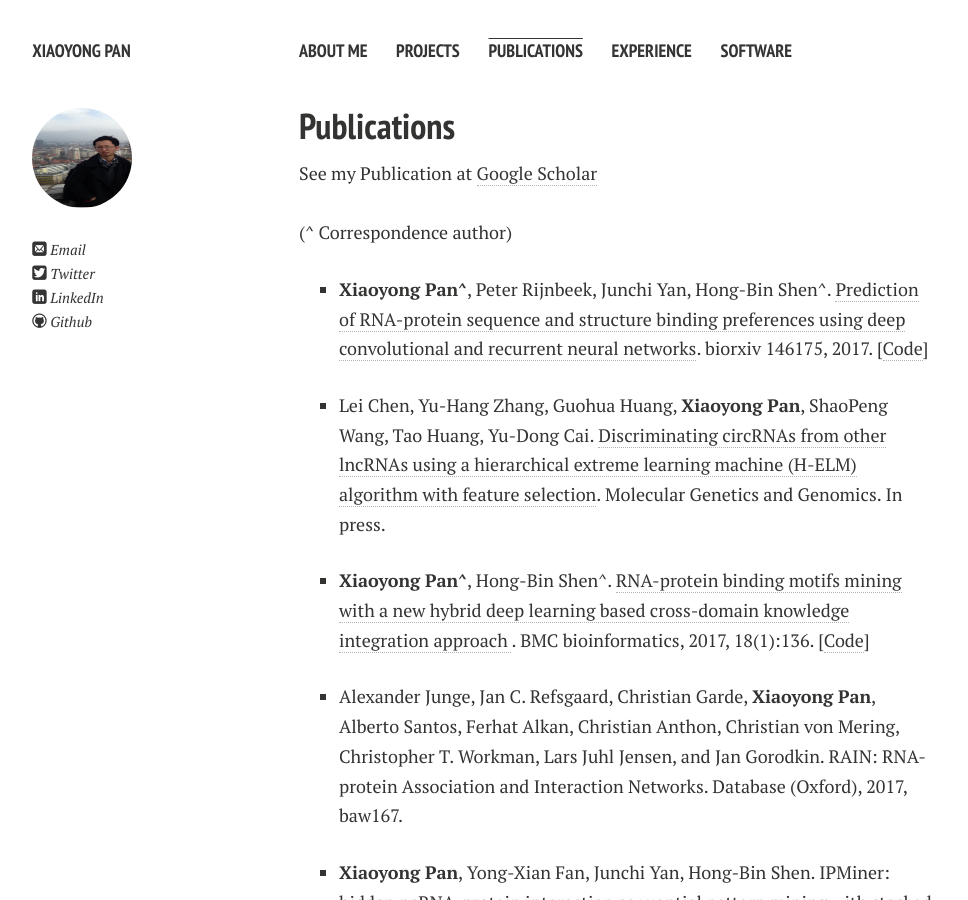
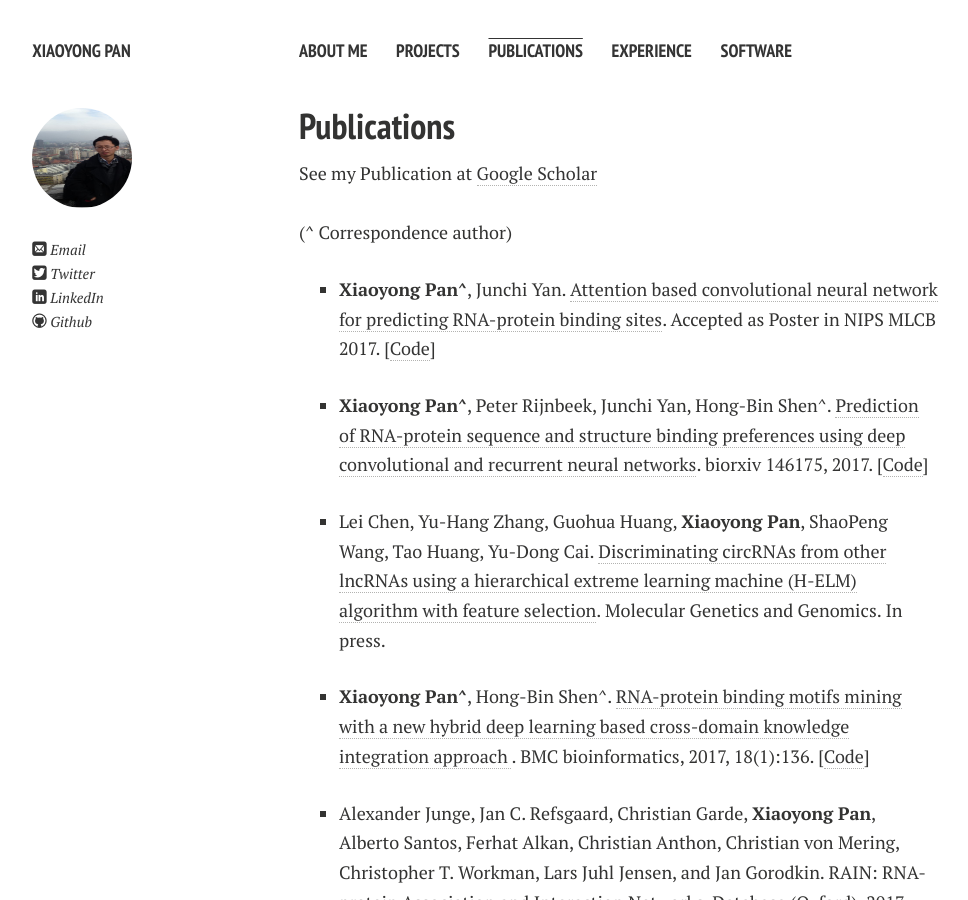
Before and after one commit to xypan1232/xypan1232.github.io, a Jekyll site: the page built from publications.md, in a window 1280 px wide and 900 px high. Shown: the whole window, without its empty margins (21-989 px from the left). Built offline with Jekyll 4.4.1, drawn with Linux system fonts in a browser that asks for light colours; nearby versions of some CDN libraries; Markdown is read by kramdown in place of the engine named in the settings.

Commit message:
Update publications.md

```diff
--- a/publications.md
+++ b/publications.md
@@ -10,6 +10,9 @@ title: Publications
 See my Publication at <a href="https://scholar.google.com/citations?hl=en&user=Yis2IzgAAAAJ">Google Scholar</a> <br><br>
 (^ Correspondence author) <br>
 <ul>
+<li>
+    <p><b>Xiaoyong Pan^</b>, Junchi Yan. <a href="https://mlcb.github.io/">Attention based convolutional neural network for predicting RNA-protein binding sites</a>. Accepted as Poster in NIPS MLCB 2017. [<a href="https://github.com/xypan1232/iDeepA">Code</a>]</p>
+  </li>
 <li>
     <p><b>Xiaoyong Pan^</b>, Peter Rijnbeek, Junchi Yan, Hong-Bin Shen^. <a href="http://biorxiv.org/content/early/2017/06/07/146175">Prediction of RNA-protein sequence and structure binding preferences using deep convolutional and recurrent neural networks</a>. biorxiv 146175, 2017. [<a href="https://github.com/xypan1232/iDeepS">Code</a>]</p>
   </li>
```
